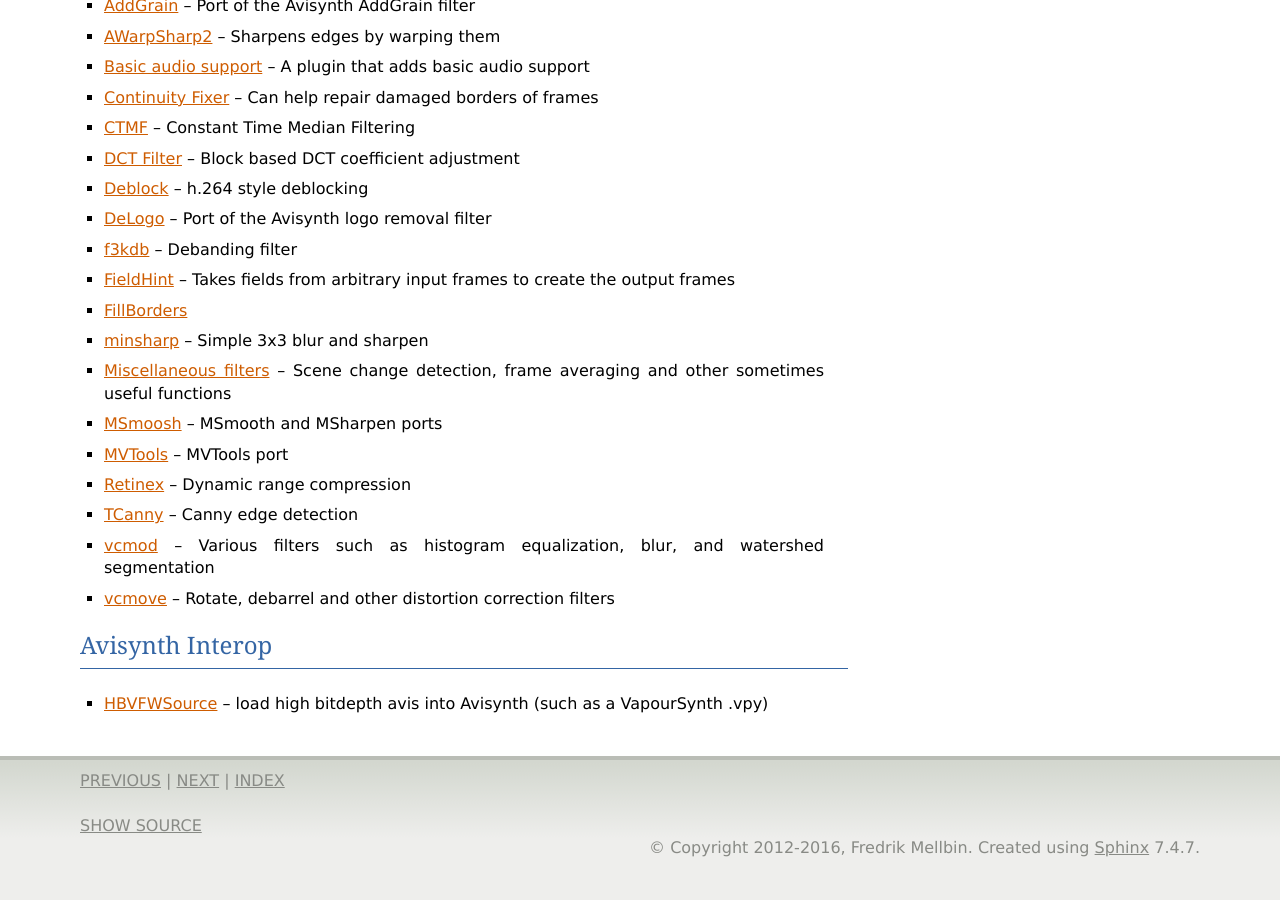
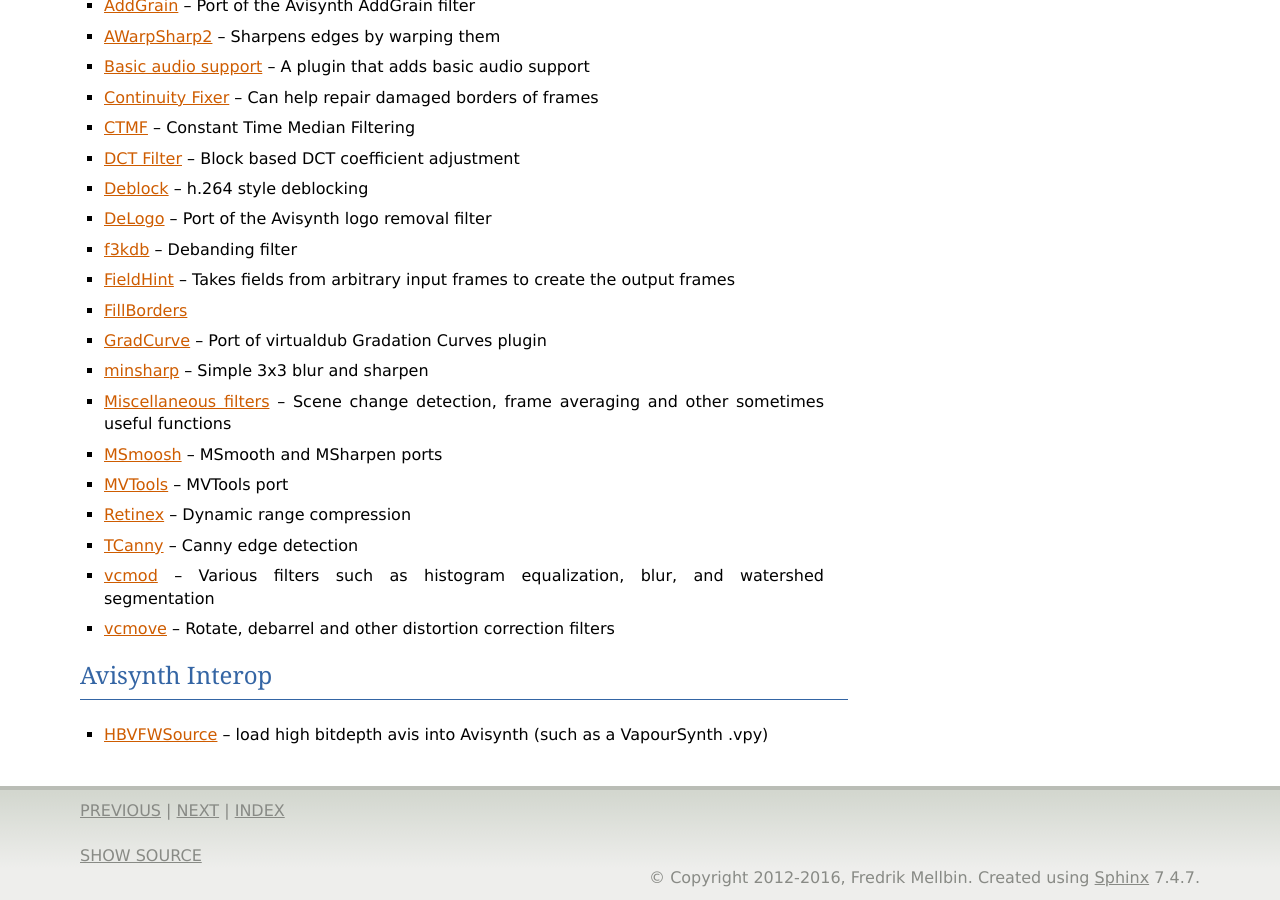
Before and after one commit to vapoursynth/vapoursynth, a Sphinx documentation site: the page built from doc/pluginlist.rst, in a window 1280 px wide and 900 px high, scrolled down 2814 px. Built offline with Sphinx 7.4.7, drawn with Linux system fonts in a browser that asks for light colours; formulas are drawn with MathJax 3; before the commit the page ends 3683 px from its top, so only the background shows below that.

Commit message:
Add GradCurve to list

```diff
--- a/doc/pluginlist.rst
+++ b/doc/pluginlist.rst
@@ -107,6 +107,7 @@
 * `f3kdb <http://forum.doom9.org/showthread.php?t=161411>`_ -- Debanding filter
 * `FieldHint <https://github.com/dubhater/vapoursynth-fieldhint>`_ -- Takes fields from arbitrary input frames to create the output frames
 * `FillBorders <https://github.com/dubhater/vapoursynth-fillborders>`_
+* `GradCurve <https://forum.doom9.org/showthread.php?t=174096>`_ -- Port of virtualdub Gradation Curves plugin
 * `minsharp <http://forum.doom9.org/showthread.php?t=173328>`_ -- Simple 3x3 blur and sharpen
 * `Miscellaneous filters <http://forum.doom9.org/showthread.php?t=173871>`_ -- Scene change detection, frame averaging and other sometimes useful functions
 * `MSmoosh <http://forum.doom9.org/showthread.php?t=171159>`_ -- MSmooth and MSharpen ports
```
